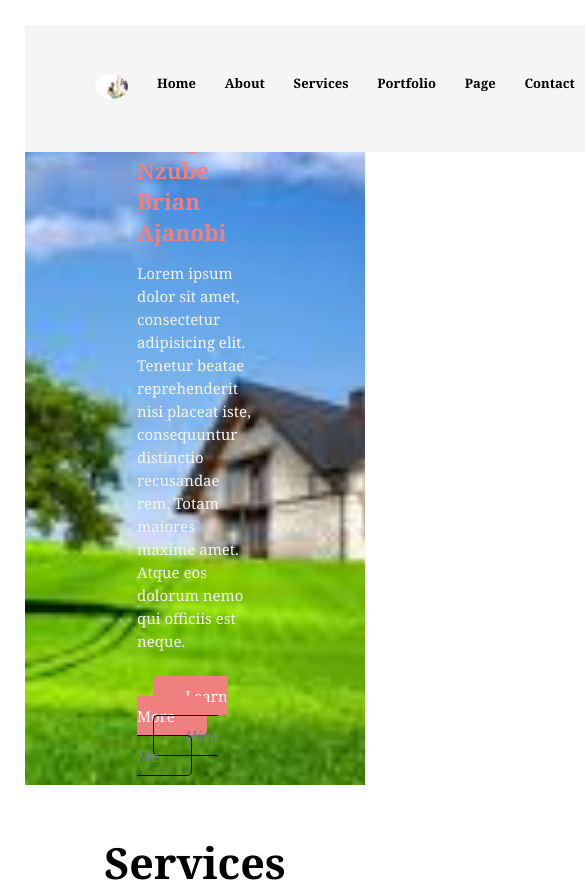
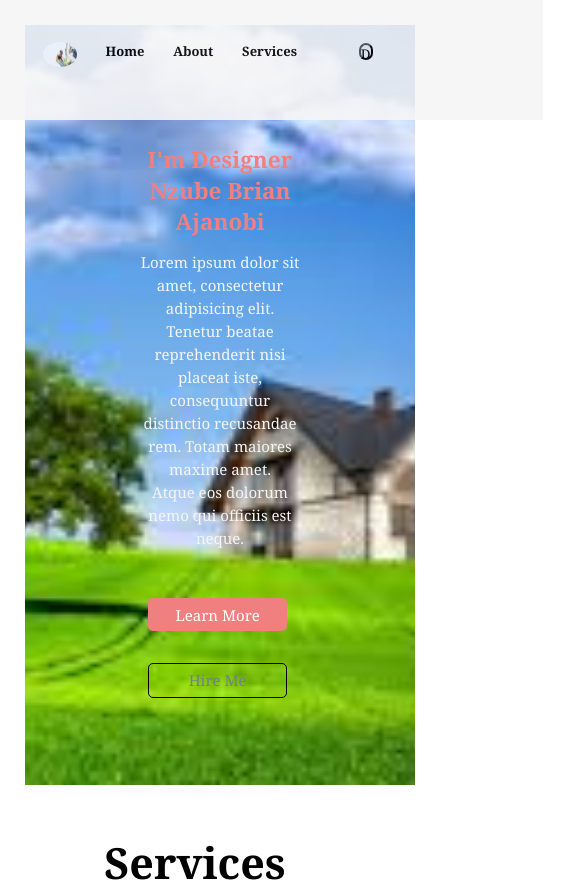
Before and after one commit to SirGentle21/WebPortfolio, a plain HTML site: page index.html in a window 390 px wide. Shown: the top 895 px of the page, 585 px wide, since content can reach past the window. Drawn offline with Linux system fonts and the light colour scheme.

Commit message:
advanced commit

```diff
--- a/index.html
+++ b/index.html
@@ -14,13 +14,13 @@
   <nav id="navbar">
     <ul id="list-items">
       <li><a href="https://www.twitter.com/SirGent20/"><img src="images/my picture.jpeg" class="picture"></a></li>
-      <li><a href="index.html">Home</a></li>
+      <li><a href="index.html" class="home">Home</a></li>
       <li><a href="#about-us">About</a></li>
-      <li><a href="#projects-sec">Services</a></li>
-      <li><a href="portfolio.html">Portfolio</a></li>
-      <li><a href="page.html">Page</a></li>
-      <li><a href="#contact">Contact</a></li>
-      <button onclick="myFunction()" class="toggle">toggle</button>
+      <li><a href="#projects-sec" class="services">Services</a></li>
+      <li><a href="portfolio.html" class="port">Portfolio</a></li>
+      <li><a href="page.html" class="page">Page</a></li>
+      <li><a href="#contact" class="contact">Contact</a></li>
+      <button onclick="myFunction()" class="toggle">D</button>
     </ul>
 
     <div>
@@ -33,7 +33,7 @@
   <!-- Second section -->
 
   <section id="main-section">
-    <div>
+    <div id="second">
       <p class="get" id="every">GET EVERY SINGLE SOLUTIONS</p>
       <h1 class="get" id="get">I'm Designer<br> Nzube Brian Ajanobi</h1>
       <p class="lorem">Lorem ipsum dolor sit amet, consectetur adipisicing elit.<br>
--- a/mobile.css
+++ b/mobile.css
@@ -0,0 +1,176 @@
+*  {
+  box-sizing: border-box;
+  margin: 0;
+  padding: 0;
+  font-family:Georgia, 'Times New Roman', Times, serif;
+}
+
+body {
+  justify-content: center;
+  max-width: 500px;
+}
+
+body #navbar {
+  margin-left: -2rem;
+  margin-top: -2rem;
+  background: whitesmoke;
+  height: 15vh;
+  align-items: center;
+  position: fixed;
+  width: 550px;
+  opacity: 0.9;
+}
+#navbar .services{
+  margin-right: -5rem;
+}
+
+#navbar #list-items,li {
+  display: flex;
+  justify-content: center;
+}
+
+.page,.contact,.port {
+  display: none;
+}
+
+body.toggle {
+  margin-left: -5rem;
+}
+
+.free {
+  display: none;
+}
+
+.home {
+  padding-left: -1rem;
+}
+
+body .picture {
+  height: 25px;
+  align-items: center;
+  border-radius: 100%;
+  margin-left: -1.9rem;
+  text-decoration: none;
+}
+
+/* second section */
+
+#main-section #second {
+  /* border: 1px black solid; */
+  width: 600px;
+  display: flex;
+  flex-direction: column;
+}
+
+body #main-section {
+  width: 100vw;
+  height: 90vh;
+  justify-content: center;
+  background: url(images/house.jpg) no-repeat center center/cover;
+  padding: 7rem;
+  align-items: center;
+}
+
+
+#every {
+  display: none;
+}
+
+
+.lorem {
+  text-align: center;
+  color: whitesmoke;
+}
+
+
+#main-section #get {
+  padding-top: 3rem;
+  text-align: center;
+  color: lightcoral;
+}
+
+/* links */
+
+
+body #main-section a {
+  text-decoration: none;
+  color: darkgray;
+  border: 1px black solid;
+  padding: 0.4rem 0.5rem;
+  border: none;
+}
+
+#main-section .learn {
+  background: lightcoral;
+  color: white;
+  border-radius: 5px;
+  margin-left: 0.7rem;
+  text-align: center;
+}
+
+
+#main-section .hire {
+  border: 1px black solid;
+  color: slategray;
+  border-radius: 5px;
+  outline: none;
+  margin-left: 0.7rem;
+  text-align: center;
+}
+
+/* Services */
+#projects-sec {
+  display: flex;
+  flex-direction: column;
+  justify-content: space-evenly;
+}
+#projects-sec div{
+  margin-left: 2rem;
+}
+
+/* About Us */
+
+#about-us h3 {
+  color: black;
+  max-width: 550px;
+}
+
+/* contact */
+
+#contact {
+  display: flex;
+  flex-direction: column;
+  color: lightgray;
+}
+
+#contact h4 {
+  line-height: 19px;
+  margin-left: -3.5rem;
+  /* text-align: center; */
+  /* padding-bottom: 1rem; */
+}
+
+#contact p {
+  line-height: 20px;
+  margin-left: -3.5rem;
+  margin-bottom: -20rem;
+}
+
+#contact div {
+  border: 1px gray solid;
+  margin: 1rem;
+  height: 400px;
+  width: 350px;
+  border: none;
+}
+#contact div form input{
+  width: 200px;
+}
+
+#contact div form{
+  width: 320px;
+  border: 1px black solid;
+  border: none;
+  margin-top: -7rem;
+  margin-left: -2.3rem;
+}
--- a/styles.css
+++ b/styles.css
@@ -4,7 +4,6 @@
   padding: 0;
   font-family:Georgia, 'Times New Roman', Times, serif;
 }
-
 #navbar {
   display: flex;
   justify-content: space-around;
@@ -17,6 +16,10 @@
 
 #navbar #list-items .toggle {
   border-radius: 10px;
+  height: 17px;
+  margin-top: 1rem;
+  margin-left: 1rem;
+  cursor: pointer;
 }
 
 #navbar #list-items,li {
@@ -37,6 +40,7 @@
 #navbar li a:hover {
   color: lightcoral;
   transition: 0.15s;
+  transform: scale(7.9s);
 }
 
 .free {
```
Also changed, not shown: images/icon.png (added).
